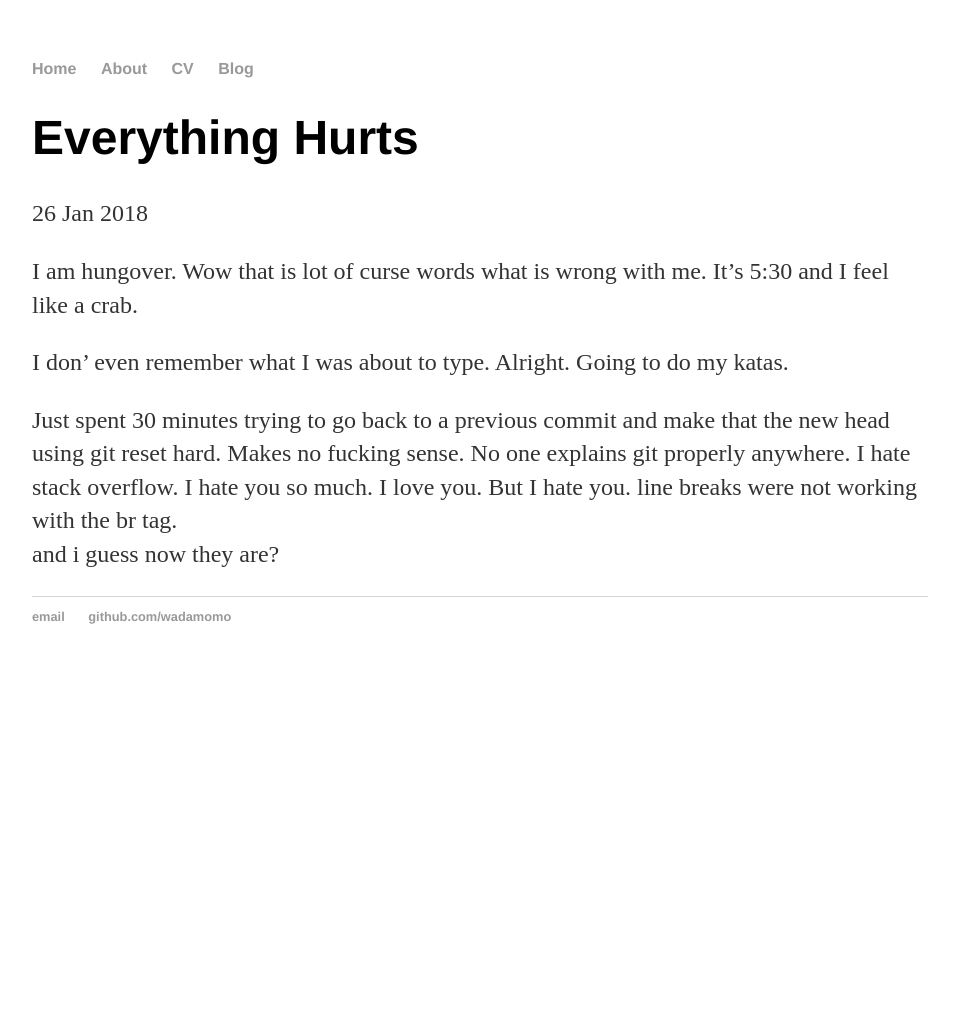
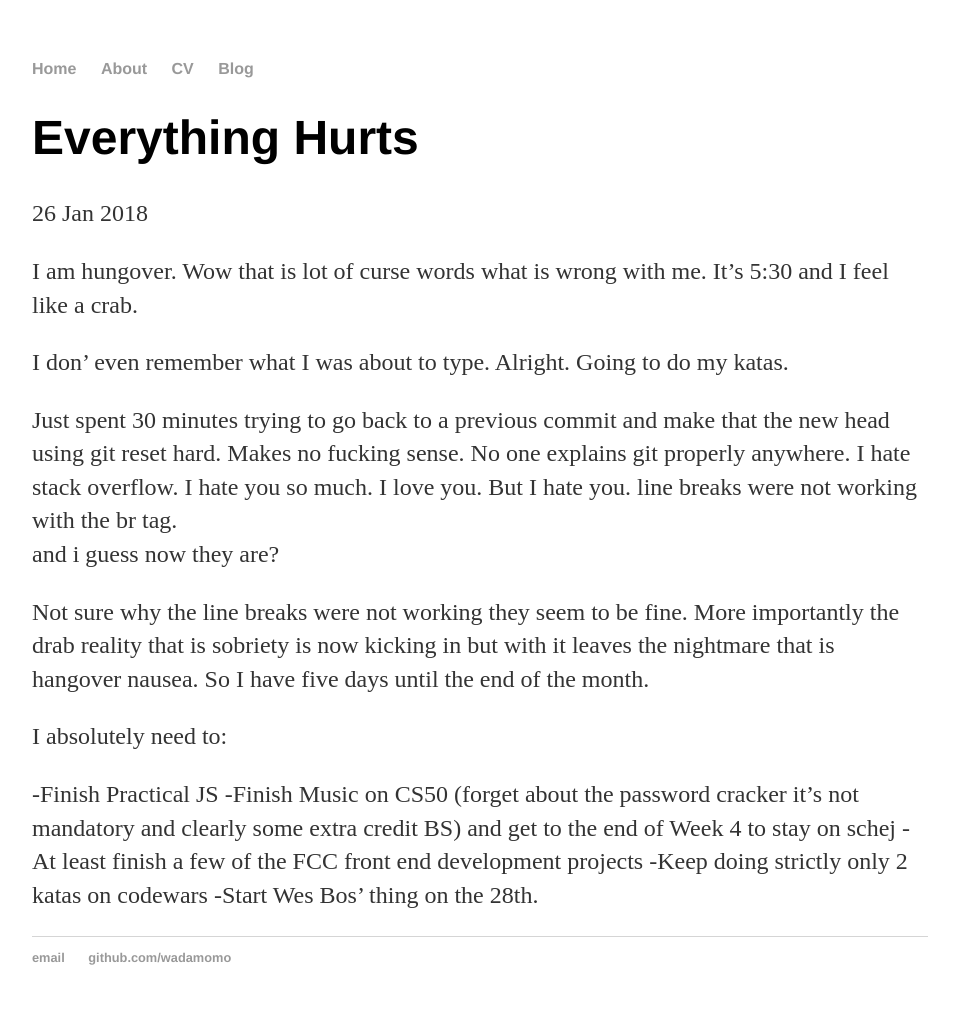
Before and after one commit to WADAMOMO/wadamomo.github.io, a Jekyll site: the page built from _posts/2018-01-26-hangover.md, in a window 1280 px wide. Shown: the whole page, without its empty margins (160-1119 px from the left). Built offline with Jekyll 4.4.1, drawn with Linux system fonts in a browser that asks for light colours; before the commit the page ends 900 px from its top, so only the background shows below that.

Commit message:
new edits

```diff
--- a/_posts/2018-01-26-hangover.md
+++ b/_posts/2018-01-26-hangover.md
@@ -11,3 +11,14 @@ I don' even remember what I was about to type. Alright. Going to do my katas.
 
 
 Just spent 30 minutes trying to go back to a previous commit and make that the new head using git reset hard. Makes no fucking sense. No one explains git properly anywhere. I hate stack overflow. I hate you so much. I love you. But I hate you. line breaks were not working with the br tag. <br> and i guess now they are?
+
+
+Not sure why the line breaks were not working they seem to be fine. More importantly the drab reality that is sobriety is now kicking in but with it leaves the nightmare that is hangover nausea. So I have five days until the end of the month.
+
+I absolutely need to: <br>
+
+-Finish Practical JS
+-Finish Music on CS50 (forget about the password cracker it's not mandatory and clearly some extra credit BS) and get to the end of Week 4 to stay on schej
+-At least finish a few of the FCC front end development projects
+-Keep doing strictly only 2 katas on codewars
+-Start Wes Bos' thing on the 28th.
```
